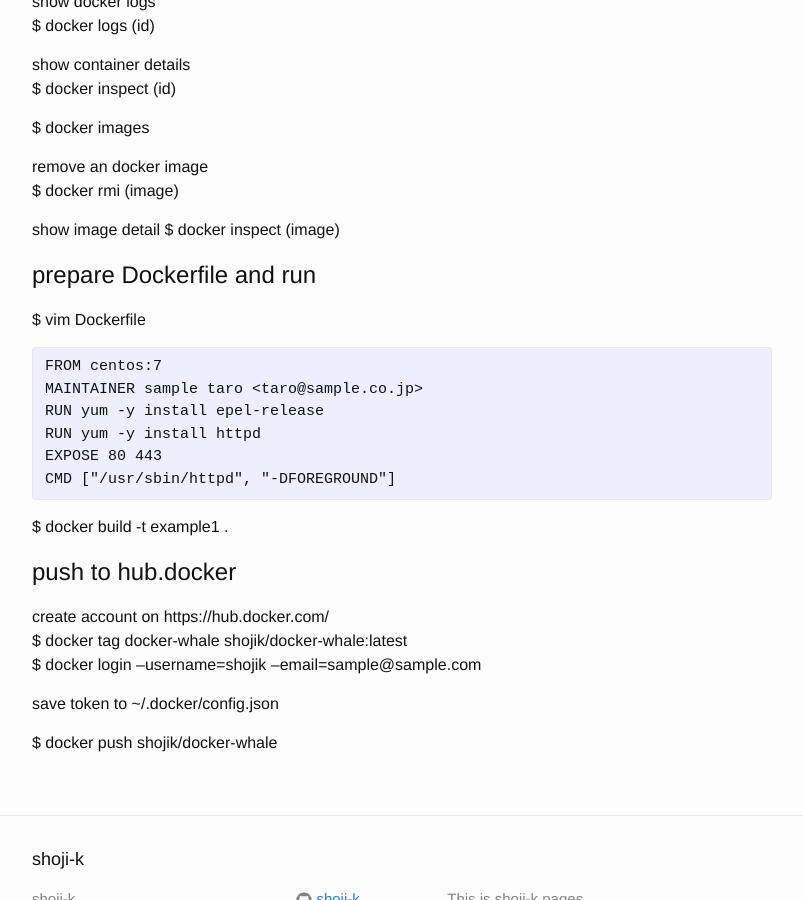
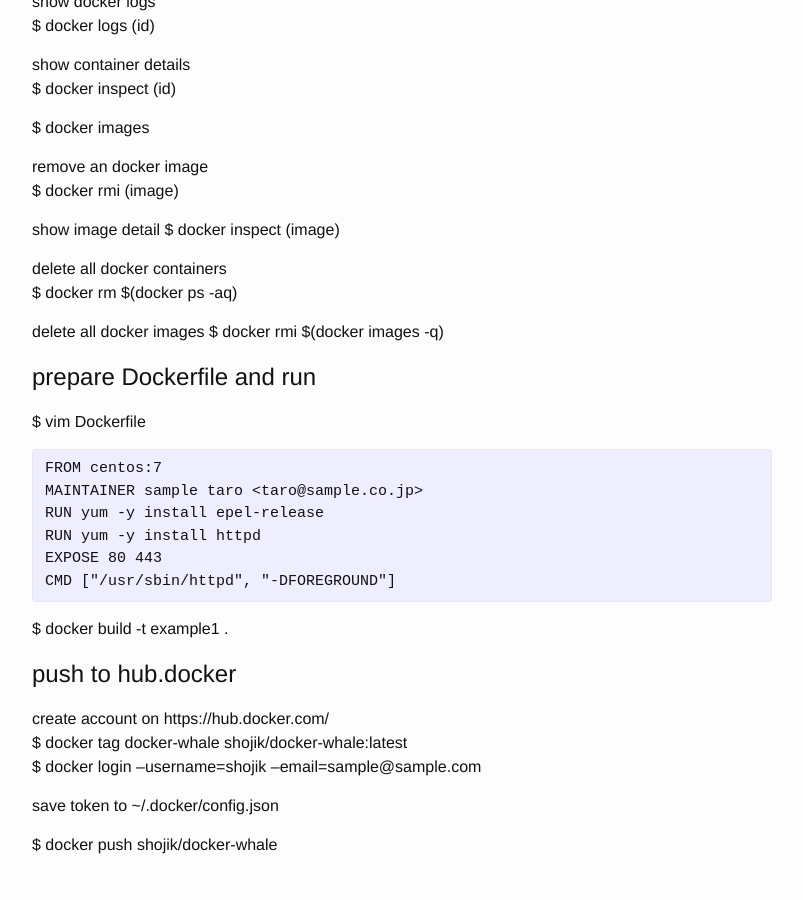
Before and after one commit to shoji-k/shoji-k.github.com, a Jekyll site: the page built from _posts/2016-03-07-docker.markdown, in a window 1280 px wide and 900 px high, scrolled down 1893 px. Shown: the whole window, without its empty margins (238-1041 px from the left). Built offline with Jekyll 4.4.1, drawn with Linux system fonts in a browser that asks for light colours.

```diff
--- a/_posts/2016-03-07-docker.markdown
+++ b/_posts/2016-03-07-docker.markdown
@@ -101,6 +101,12 @@ $ docker rmi (image)
 show image detail
 $ docker inspect (image)
 
+delete all docker containers
+$ docker rm $(docker ps -aq)
+
+delete all docker images
+$ docker rmi $(docker images -q)
+
 # prepare Dockerfile and run
 
 $ vim Dockerfile
```
Also changed, not shown: other parts of _posts/2016-03-07-docker.markdown (+1 -1 lines).
